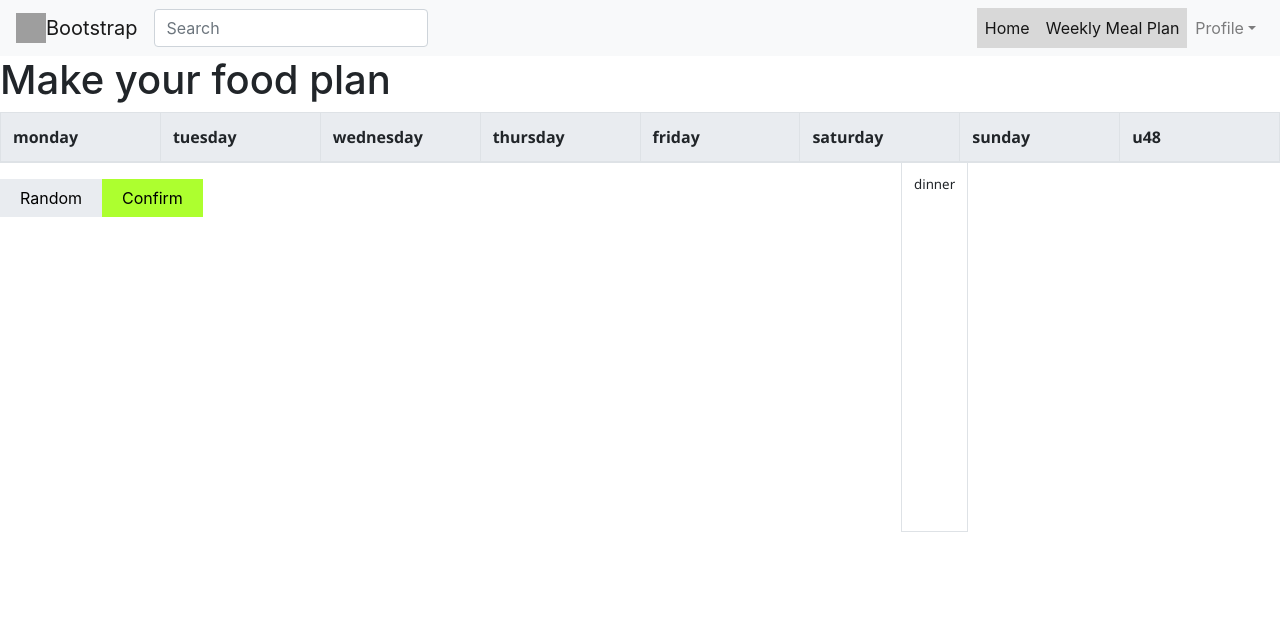
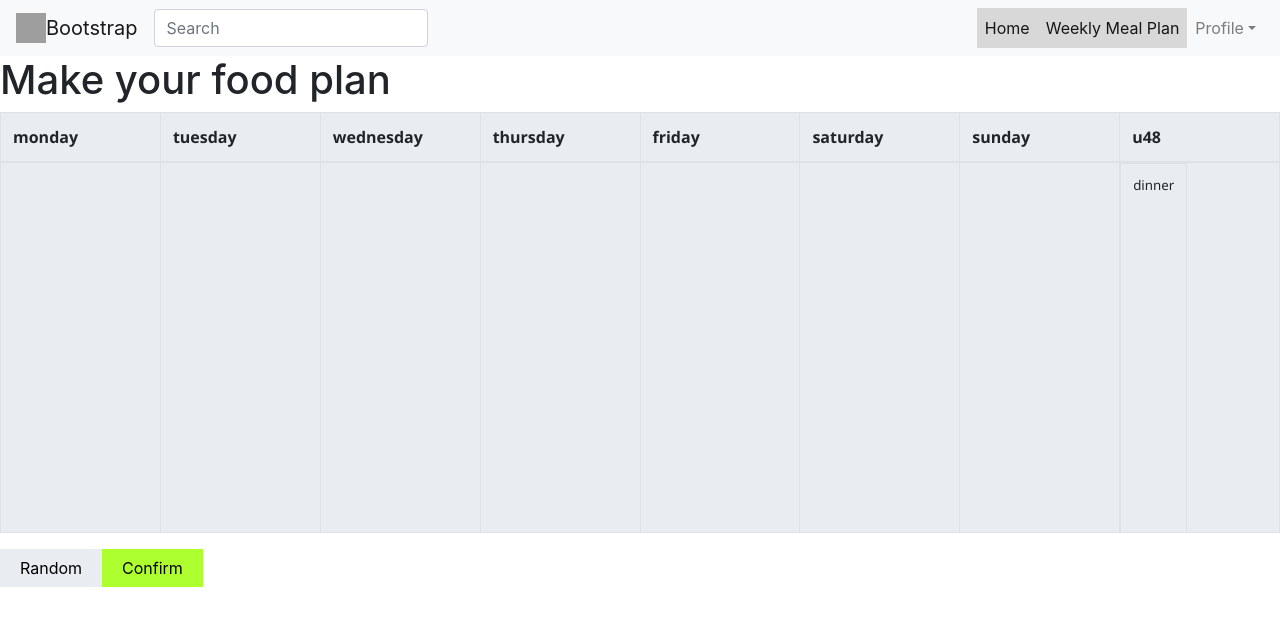
Before and after one commit to AlexKenfelt/Semesterprojekt3Frontend, a React (Create React App) app: page /foodplan in a window 1280 px wide. Shown: the top 626 px of the page. Built offline with nearby package versions, Linux system fonts and the light colour scheme; grey boxes are pictures that could not be loaded.

Commit message:
working foodplan

```diff
--- a/src/components/FoodPlan.js
+++ b/src/components/FoodPlan.js
@@ -8,15 +8,21 @@ import { useEffect, useState } from "react";
 function FoodPlan({facade, setErrorMessage}) {
 
     const[recipes, setRecipes] = useState([]);
+    const [isLoading, setIsLoading] = useState(false);
+
+    const buttonHandler = () => {
+    }
 
     const updateRecipes = (data) => {
         console.log(data)
         setRecipes(data.recipes);
+        setIsLoading(false)
     }
 
     const handleClick = (evt) => {
         evt.preventDefault();
         console.log("Hello World!")
+        setIsLoading(false)
         facade.fetchData('recipe/weekly', updateRecipes, setErrorMessage);
     };
 
@@ -51,15 +57,16 @@ function FoodPlan({facade, setErrorMessage}) {
                 </thead>
                 <tbody>
                     <tr>
-                    {recipes.map((r) => {
+                        {recipes.length === 0 ? <><td> </td><td> </td><td> </td><td> </td><td> </td><td> </td><td> </td></>: recipes.map((r) => {
                         return(
                                 <td>{r.title}</td>
 
                         )
                     })}
 
+                    <td class="dinner"> dinner </td>
                     </tr>
-                    <td class="dinner"> dinner </td>
+
                 </tbody>
                 </table>
             </div>
--- a/src/index.css
+++ b/src/index.css
@@ -59,8 +59,7 @@ td {
 }
 
 td.dinner {
-  position: fixed;
-  margin-left: 900px;
+  position: absolute;
   float: left;
   color: solid black;
   font-style: bold;
```
